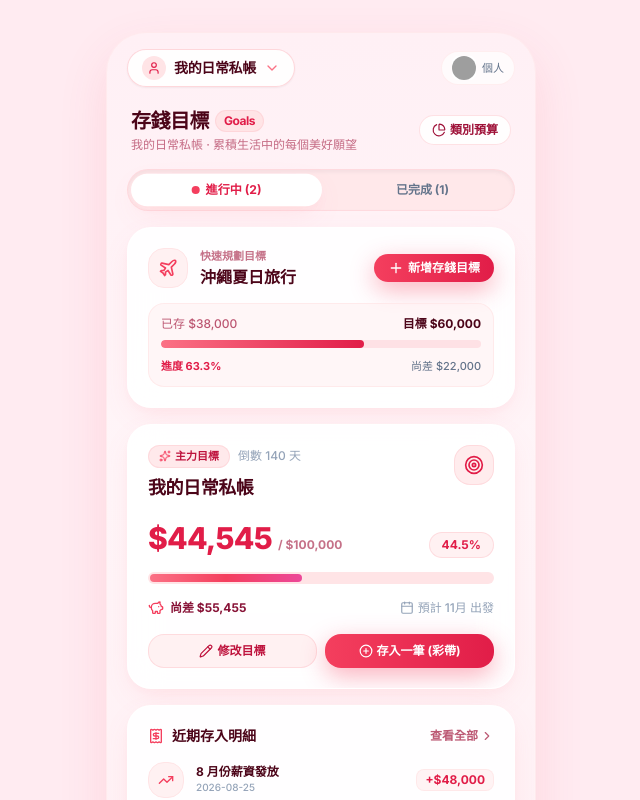
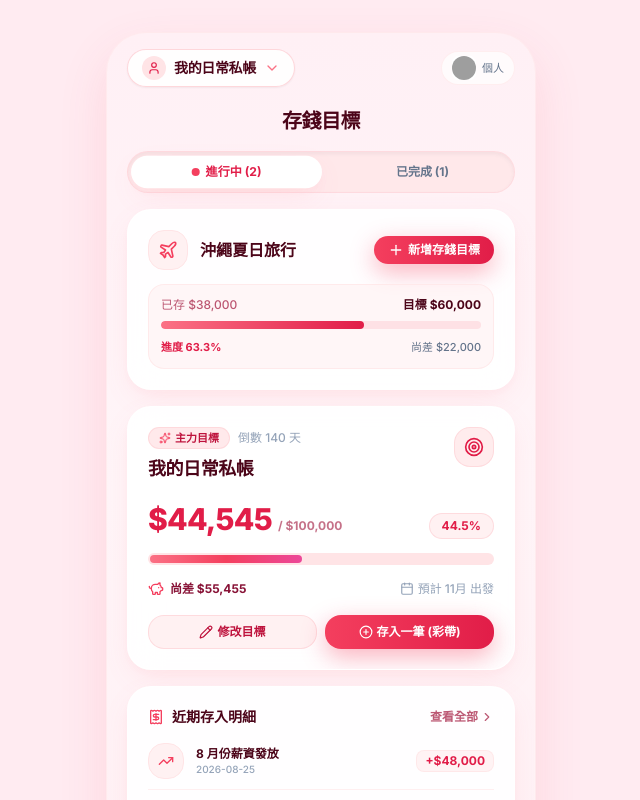
Before and after one commit to iamlouxu/qin-tsai-gee, a React (Vite) app: page /goals in a window 1280 px wide. Shown: the top 800 px of the page, without its empty margins (319-959 px from the left). Built offline with nearby package versions, Linux system fonts and the light colour scheme; grey boxes are pictures that could not be loaded.

Commit message:
refactor: simplify GoalsView header layout and remove unused budget switch elements

```diff
--- a/src/components/goals/GoalsView.tsx
+++ b/src/components/goals/GoalsView.tsx
@@ -11,7 +11,6 @@ import {
   Calendar,
   PiggyBank,
   CheckCircle2,
-  PieChart,
   Target,
   PlusCircle,
   TrendingUp,
@@ -53,7 +52,6 @@ export const GoalsView: React.FC<GoalsViewProps> = ({
   // Secondary Quick Goal state (e.g., 沖繩夏日旅行 from Stitch)
   const [subGoal] = useState({
     title: '沖繩夏日旅行',
-    subtitle: '快速規劃目標',
     saved: 38000,
     target: 60000,
   });
@@ -168,31 +166,12 @@ export const GoalsView: React.FC<GoalsViewProps> = ({
   return (
     <div className="space-y-4 pb-12 animate-fade-in font-sans">
       {/* 1. Top Header & Ledger Context */}
-      <div className="flex items-center justify-between pt-1 px-1">
+      <div className="flex items-center justify-center pt-1 px-1">
         <div>
           <h1 className="text-xl font-extrabold text-rose-950 font-sans tracking-tight flex items-center gap-1.5">
             <span>存錢目標</span>
-            <span className="text-xs px-2 py-0.5 rounded-full bg-rose-100 text-rose-600 font-bold border border-rose-200/60">
-              Goals
-            </span>
           </h1>
-          <p className="text-xs text-rose-800/60 font-medium mt-0.5">
-            {currentLedger.name} · 累積生活中的每個美好願望
-          </p>
         </div>
-
-        {/* Quick Budget Switch Pill */}
-        <button
-          onClick={() => setActiveTab(activeTab === 'budgets' ? 'active' : 'budgets')}
-          className={`flex items-center space-x-1 px-3 py-1.5 rounded-2xl text-xs font-bold transition-all ${
-            activeTab === 'budgets'
-              ? 'bg-rose-600 text-white shadow-glow-pink'
-              : 'bg-white/90 backdrop-blur-md text-rose-800 border border-rose-200/60 hover:bg-rose-50 shadow-2xs'
-          }`}
-        >
-          <PieChart className="w-3.5 h-3.5" />
-          <span>{activeTab === 'budgets' ? '返回目標' : '類別預算'}</span>
-        </button>
       </div>
 
       {activeTab === 'budgets' ? (
@@ -207,15 +186,13 @@ export const GoalsView: React.FC<GoalsViewProps> = ({
           <div className="w-full bg-rose-100/70 p-1 rounded-full flex items-center justify-between border border-rose-200/50 shadow-inner">
             <button
               onClick={() => setActiveTab('active')}
-              className={`flex-1 py-2 px-4 rounded-full text-xs font-bold transition-all duration-200 flex items-center justify-center gap-1.5 ${
-                activeTab === 'active'
+              className={`flex-1 py-2 px-4 rounded-full text-xs font-bold transition-all duration-200 flex items-center justify-center gap-1.5 ${activeTab === 'active'
                 ? 'bg-white text-rose-600 shadow-soft-pink scale-[1.01]'
                 : 'text-slate-500 hover:text-rose-700'
                 }`}
             >
               <span
-                className={`w-2 h-2 rounded-full inline-block ${
-                  activeTab === 'active' ? 'bg-rose-500' : 'bg-transparent'
+                className={`w-2 h-2 rounded-full inline-block ${activeTab === 'active' ? 'bg-rose-500' : 'bg-transparent'
                   }`}
               />
               <span>進行中 (2)</span>
@@ -223,15 +200,13 @@ export const GoalsView: React.FC<GoalsViewProps> = ({
 
             <button
               onClick={() => setActiveTab('completed')}
-              className={`flex-1 py-2 px-4 rounded-full text-xs font-bold transition-all duration-200 flex items-center justify-center gap-1.5 ${
-                activeTab === 'completed'
+              className={`flex-1 py-2 px-4 rounded-full text-xs font-bold transition-all duration-200 flex items-center justify-center gap-1.5 ${activeTab === 'completed'
                 ? 'bg-white text-rose-600 shadow-soft-pink scale-[1.01]'
                 : 'text-slate-500 hover:text-rose-700'
                 }`}
             >
               <span
-                className={`w-2 h-2 rounded-full inline-block ${
-                  activeTab === 'completed' ? 'bg-rose-500' : 'bg-transparent'
+                className={`w-2 h-2 rounded-full inline-block ${activeTab === 'completed' ? 'bg-rose-500' : 'bg-transparent'
                   }`}
               />
               <span>已完成 (1)</span>
@@ -248,9 +223,6 @@ export const GoalsView: React.FC<GoalsViewProps> = ({
                       <Plane className="w-5 h-5" />
                     </div>
                     <div>
-                      <span className="text-[11px] font-bold text-rose-800/60 block">
-                        {subGoal.subtitle}
-                      </span>
                       <h2 className="text-sm sm:text-base font-extrabold text-rose-950">
                         {subGoal.title}
                       </h2>
@@ -427,8 +399,7 @@ export const GoalsView: React.FC<GoalsViewProps> = ({
                   >
                     <span>{showAllHistory ? '收起' : '查看全部'}</span>
                     <ChevronRight
-                      className={`w-3.5 h-3.5 transition-transform ${
-                        showAllHistory ? 'rotate-90' : ''
+                      className={`w-3.5 h-3.5 transition-transform ${showAllHistory ? 'rotate-90' : ''
                         }`}
                     />
                   </button>
```
Lines whose indentation alone changed are shown as unchanged.
